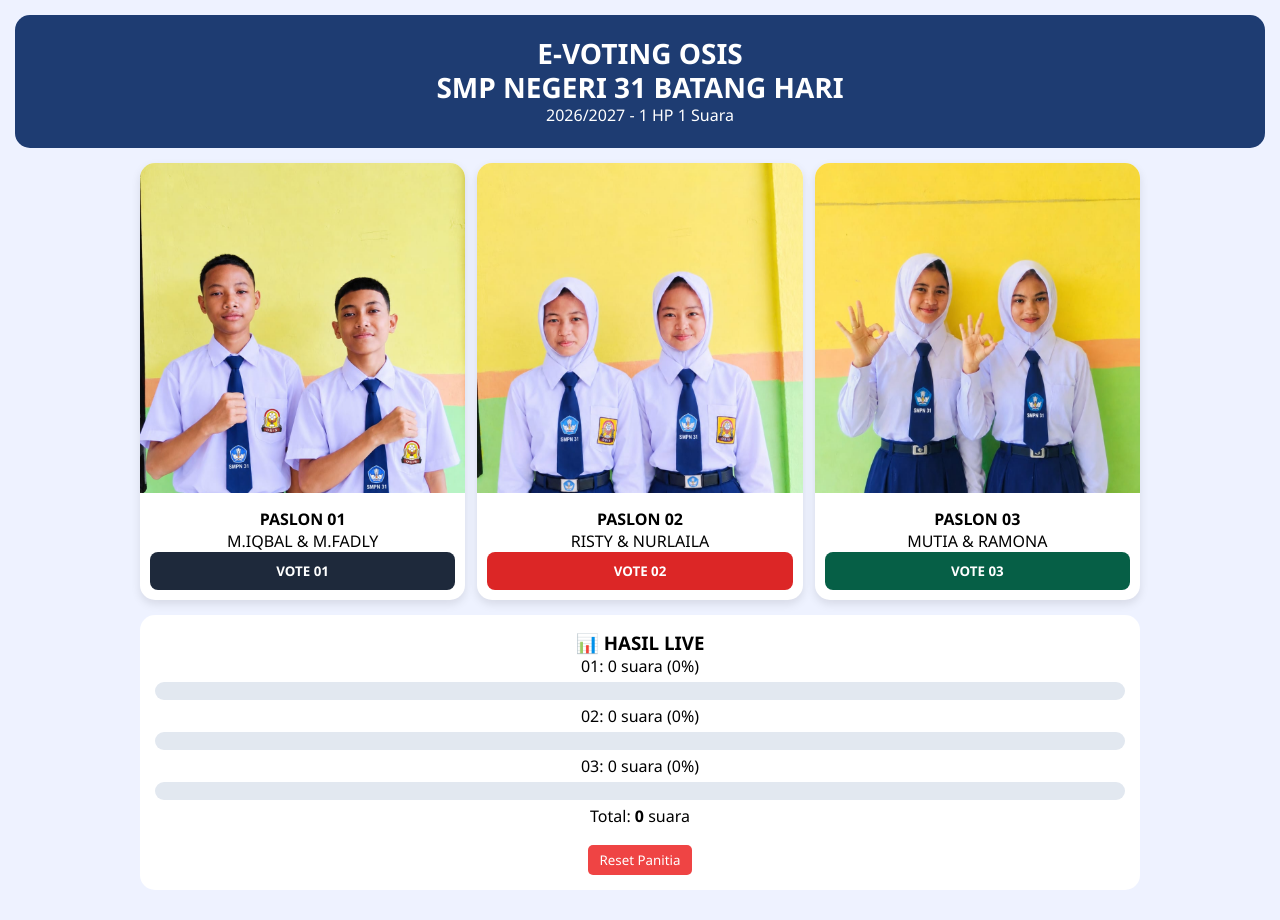
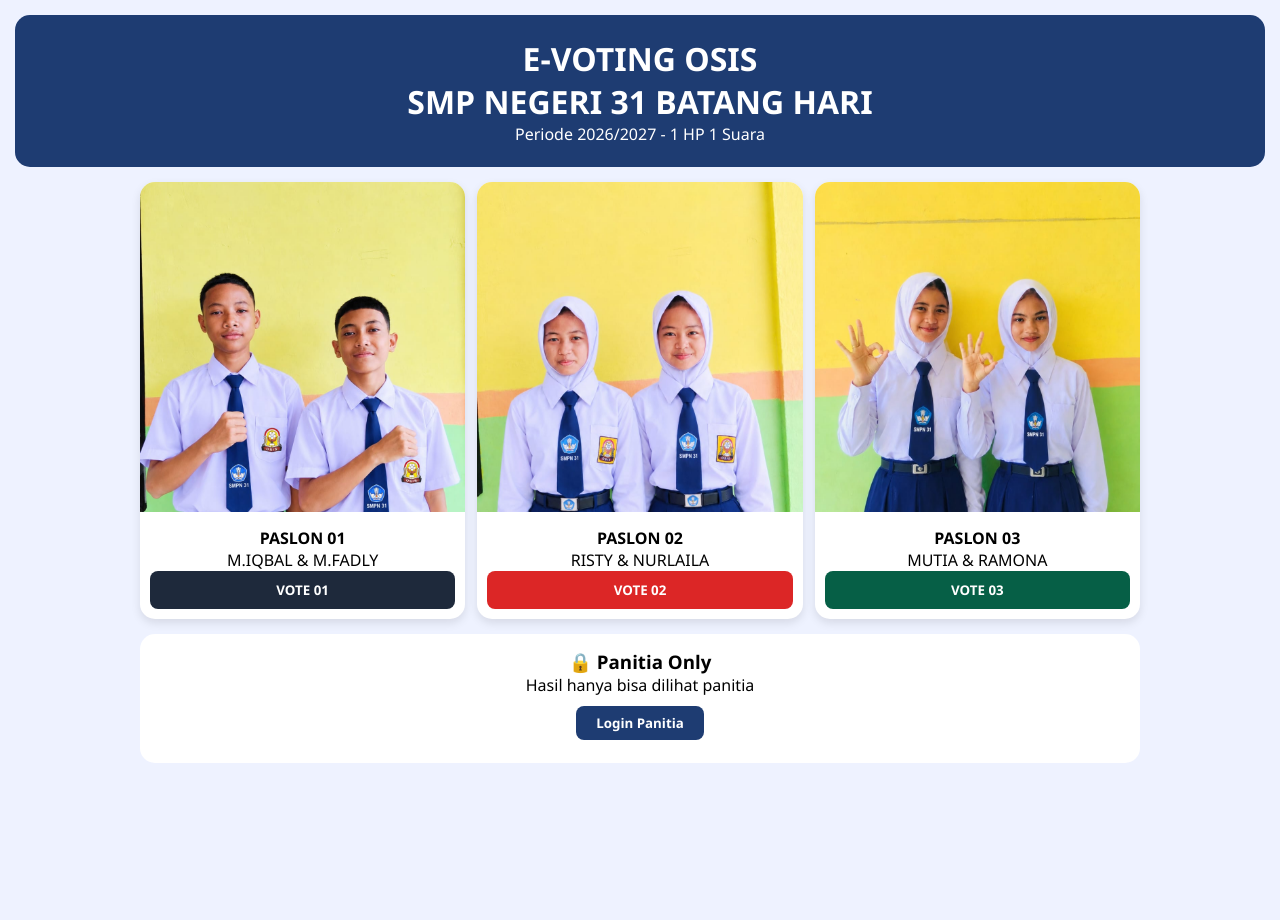
Before and after one commit to Metriadi/e---voting---osis, a plain HTML site: page index.html in a window 1280 px wide. After the commit the page ends 800 px from the top, so only its background shows below. Drawn offline with Linux system fonts and the light colour scheme.

Commit message:
Update index.html

```diff
--- a/index.html
+++ b/index.html
@@ -3,62 +3,85 @@
 <head>
 <meta charset="UTF-8">
 <meta name="viewport" content="width=device-width, initial-scale=1.0">
-<title>E-VOTING OSIS SMP NEGERI 31 BATANG HARI</title>
+<title>E-VOTING OSIS SMP NEGERI 31 BATANG HARI 2026/2027</title>
 <style>
 *{margin:0;padding:0;box-sizing:border-box;font-family:'Segoe UI',sans-serif}
 body{background:#eef2ff;padding:15px}
 .header{background:#1e3c72;color:white;text-align:center;padding:22px;border-radius:15px;margin-bottom:15px}
-.header h1{font-size:28px;line-height:1.2}
 .grid{max-width:1000px;margin:auto;display:grid;grid-template-columns:repeat(3,1fr);gap:12px}
 .card{background:white;border-radius:15px;overflow:hidden;box-shadow:0 4px 10px rgba(0,0,0,.1);text-align:center}
 .card img{width:100%;height:330px;object-fit:cover}
 .info{padding:10px}
 .btn{width:100%;padding:10px;border:none;border-radius:8px;color:white;font-weight:bold;cursor:pointer}
-.btn:disabled{background:#94a3b8!important;cursor:not-allowed}
-.result{max-width:1000px;margin:15px auto;background:white;padding:15px;border-radius:15px;text-align:center}
+.btn:disabled{background:#94a3b8!important}
+.result{max-width:1000px;margin:15px auto;background:white;padding:15px;border-radius:15px;text-align:center;display:none}
 .bar{height:18px;background:#e2e8f0;border-radius:9px;margin:5px 0}
 .fill{height:100%;background:#1e3c72;border-radius:9px}
+.login{max-width:1000px;margin:15px auto;background:white;padding:15px;border-radius:15px;text-align:center}
 </style>
 </head>
 <body>
-<div class="header"><h1>E-VOTING OSIS<br>SMP NEGERI 31 BATANG HARI</h1><p>2026/2027 - 1 HP 1 Suara</p></div>
+<div class="header"><h1>E-VOTING OSIS<br>SMP NEGERI 31 BATANG HARI</h1><p>Periode 2026/2027 - 1 HP 1 Suara</p></div>
 <div class="grid">
 <div class="card"><img src="calon01.jpeg"><div class="info"><b>PASLON 01</b><br>M.IQBAL & M.FADLY<br><button id="b0" class="btn" style="background:#1e293b" onclick="vote(0)">VOTE 01</button></div></div>
 <div class="card"><img src="calon02.jpeg"><div class="info"><b>PASLON 02</b><br>RISTY & NURLAILA<br><button id="b1" class="btn" style="background:#dc2626" onclick="vote(1)">VOTE 02</button></div></div>
 <div class="card"><img src="calon03.jpeg"><div class="info"><b>PASLON 03</b><br>MUTIA & RAMONA<br><button id="b2" class="btn" style="background:#065f46" onclick="vote(2)">VOTE 03</button></div></div>
 </div>
-<div class="result">
-<h3>📊 HASIL LIVE</h3><div id="hasil"></div>
+
+<div class="login" id="loginBox">
+<h3>🔒 Panitia Only</h3>
+<p>Hasil hanya bisa dilihat panitia</p>
+<button onclick="panitia()" style="margin-top:10px;padding:8px 20px;background:#1e3c72;color:white;border:none;border-radius:8px;font-weight:bold">Login Panitia</button>
+<p id="pesan" style="color:#dc2626;font-weight:bold;margin-top:8px"></p>
+</div>
+
+<div class="result" id="resultBox">
+<h3>📊 HASIL LIVE 2026/2027 - KHUSUS PANITIA</h3>
+<div id="hasil"></div>
 <p>Total: <b id="total">0</b> suara</p>
-<p id="pesan" style="color:#dc2626;font-weight:bold;margin-top:8px"></p>
 <button onclick="resetVote()" style="margin-top:10px;padding:6px 12px;background:#ef4444;color:white;border:none;border-radius:5px">Reset Panitia</button>
+<button onclick="logout()" style="margin-top:10px;padding:6px 12px;background:#64748b;color:white;border:none;border-radius:5px">Sembunyikan Lagi</button>
 </div>
+
 <script>
-const KEY_VOTES='osis31_votes_final_2025';
-const KEY_VOTED='osis31_sudah_memilih_2025';
+const KEY_VOTES='osis31_votes_2026_2027';
+const KEY_VOTED='osis31_voted_2026_2027';
+const PASSWORD='Ismet1993';
 let votes=JSON.parse(localStorage.getItem(KEY_VOTES)||'[0,0,0]');
 let voted=localStorage.getItem(KEY_VOTED);
 function vote(i){
  if(voted){alert('❌ HP INI SUDAH MEMILIH!');return}
  votes[i]++;localStorage.setItem(KEY_VOTES,JSON.stringify(votes));localStorage.setItem(KEY_VOTED,'1');voted='1';
- alert('✅ Terima kasih! Suara untuk PASLON 0'+(i+1)+' BERHASIL!');
- render();
+ alert('✅ Terima kasih! Suara PASLON 0'+(i+1)+' berhasil masuk!');render();
 }
 function render(){
  let t=votes.reduce((a,b)=>a+b,0);
  document.getElementById('total').innerText=t;
- let h='';
- votes.forEach((v,i)=>{let p=t==0?0:Math.round(v/t*100);h+=`0${i+1}: ${v} suara (${p}%)<div class="bar"><div class="fill" style="width:${p}%"></div></div>`});
+ let h='';votes.forEach((v,i)=>{let p=t==0?0:Math.round(v/t*100);h+=`0${i+1}: ${v} suara (${p}%)<div class="bar"><div class="fill" style="width:${p}%"></div></div>`});
  document.getElementById('hasil').innerHTML=h;
  if(voted){
-   document.getElementById('pesan').innerText='✅ HP ini sudah memilih';
-   document.getElementById('b0').disabled=true;document.getElementById('b1').disabled=true;document.getElementById('b2').disabled=true;
-   document.getElementById('b0').innerText='SUDAH MEMILIH';document.getElementById('b1').innerText='SUDAH MEMILIH';document.getElementById('b2').innerText='SUDAH MEMILIH';
+  document.getElementById('pesan').innerText='✅ HP ini sudah memilih - 2026/2027';
+  document.getElementById('b0').disabled=true;document.getElementById('b1').disabled=true;document.getElementById('b2').disabled=true;
+  document.getElementById('b0').innerText='SUDAH MEMILIH';document.getElementById('b1').innerText='SUDAH MEMILIH';document.getElementById('b2').innerText='SUDAH MEMILIH';
  }
 }
+function panitia(){
+ let p=prompt('Masukkan Password Panitia:');
+ if(p===PASSWORD){
+  document.getElementById('resultBox').style.display='block';
+  document.getElementById('loginBox').style.display='none';
+  render();
+ }else if(p!==null){alert('❌ Password Salah!');}
+}
+function logout(){
+ document.getElementById('resultBox').style.display='none';
+ document.getElementById('loginBox').style.display='block';
+}
 function resetVote(){
- if(confirm('Yakin RESET semua jadi 0?')){
-  localStorage.clear();votes=[0,0,0];voted=null;location.reload();
+ if(confirm('Reset semua suara 2026/2027 jadi 0?')){
+  let cek=prompt('Masukkan password untuk reset:');
+  if(cek===PASSWORD){localStorage.clear();votes=[0,0,0];voted=null;location.reload();}
+  else{alert('Password salah!');}
  }
 }
 render();
```
